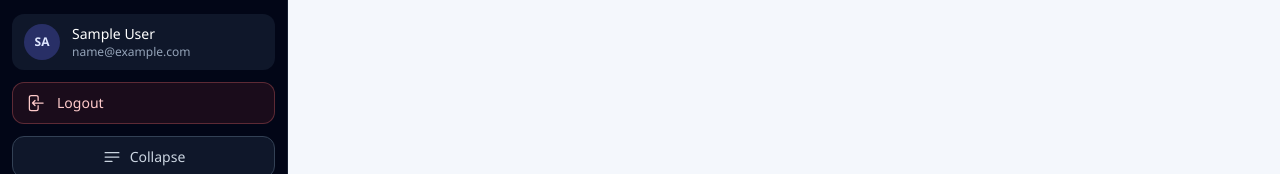
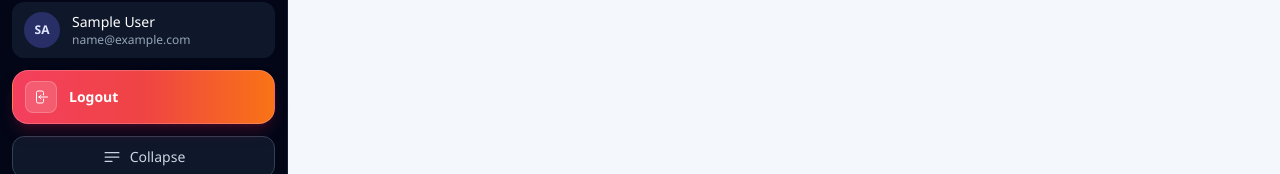
Before and after one commit to ramlalkumawat/trimly, a React (Vite) app in the folder admin/: page /settings in a window 1280 px wide. Shown: the part 606-780 px from the top of the page. Built offline with nearby package versions, Linux system fonts and the light colour scheme; no server answers; sample sign-in values are in the browser's storage.

Commit message:
feat(admin): restore modern sidebar logout button

```diff
--- a/admin/src/components/Sidebar.jsx
+++ b/admin/src/components/Sidebar.jsx
@@ -149,9 +149,21 @@ export default function Sidebar({ isOpen, isCollapsed, onClose, onToggleCollapse
             type="button"
             onClick={handleLogout}
             disabled={loggingOut}
-            className={`flex w-full items-center rounded-xl border border-red-400/30 bg-red-500/10 px-3 py-2.5 text-sm font-medium text-red-200 transition hover:bg-red-500/20 disabled:cursor-not-allowed disabled:opacity-70 ${isCollapsed ? 'lg:justify-center lg:px-2' : ''}`}
+            title={isCollapsed ? 'Logout' : undefined}
+            className={[
+              'group relative flex w-full items-center overflow-hidden rounded-2xl border border-rose-300/35',
+              'bg-gradient-to-r from-rose-500 via-red-500 to-orange-500 px-3 py-2.5 text-sm font-semibold text-white',
+              'shadow-lg shadow-rose-900/35 transition-all duration-200',
+              'hover:-translate-y-0.5 hover:shadow-xl hover:shadow-rose-900/45',
+              'focus-visible:outline-none focus-visible:ring-2 focus-visible:ring-rose-300/60',
+              'disabled:translate-y-0 disabled:cursor-not-allowed disabled:opacity-75',
+              isCollapsed ? 'lg:justify-center lg:px-2' : '',
+            ].join(' ')}
           >
-            <ArrowLeftOnRectangleIcon className="h-5 w-5 shrink-0" />
+            <span className="absolute inset-0 bg-gradient-to-r from-white/15 to-transparent opacity-0 transition-opacity duration-200 group-hover:opacity-100" />
+            <span className="relative flex h-8 w-8 shrink-0 items-center justify-center rounded-lg border border-white/20 bg-white/15">
+              <ArrowLeftOnRectangleIcon className="h-4 w-4" />
+            </span>
             <span className={`ml-3 ${isCollapsed ? 'lg:hidden' : ''}`}>
               {loggingOut ? 'Logging out...' : 'Logout'}
             </span>
```
